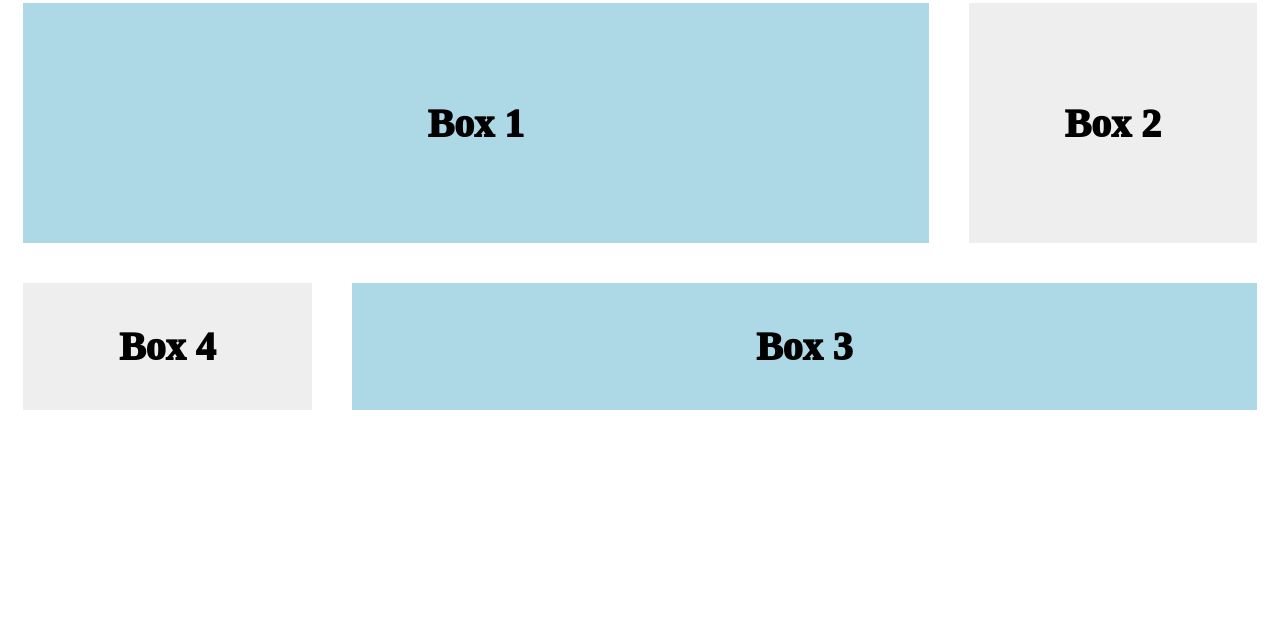
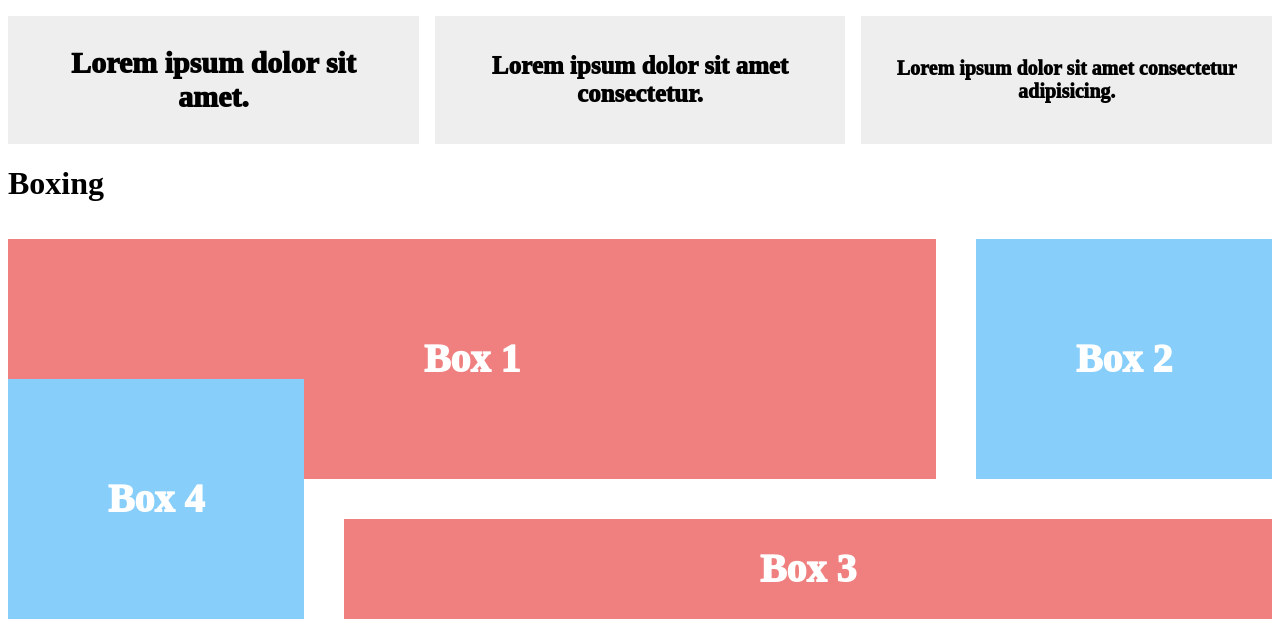
Before and after one commit to AlexGervasioNunes/DevWeb_2024_01, a plain HTML site: page CCS/GRID LAYOUT I/cssGridLayoutP1.html in a window 1280 px wide. Shown: the part 846-1473 px from the top of the page. Before the commit the page ends 1279 px from the top, so only its background shows below. Drawn offline with Linux system fonts and the light colour scheme.

Commit message:
modified:   CCS/GRID LAYOUT I/a.css 	modified:   CCS/GRID LAYOUT I/cssGridLayoutP1.html

```diff
--- a/CCS/GRID LAYOUT I/a.css
+++ b/CCS/GRID LAYOUT I/a.css
@@ -51,7 +51,7 @@
 
 .wrapperiii {
     font-weight: 1000;
-    padding: 15px;
+    padding-top: 15px;
     font-size: 40px;
     display: grid;
     grid-template-columns: 2fr 4fr 2fr;
@@ -62,12 +62,13 @@
 }
 
 .wrapperiii>div {
-    background: #eee;
-    padding: 1em;
+    background: lightskyblue;
+    color: #fff;
 }
 
 .wrapperiii>div:nth-child(odd) {
-    background: lightblue;
+    background: lightcoral;
+    color: #fff;
 }
 
 .box1 {
@@ -84,3 +85,8 @@
     grid-column: 2 / 4;
     grid-row: 3;
 }
+
+.box4 {
+    grid-column: 1;
+    grid-row: 2 / 4;
+}
--- a/CCS/GRID LAYOUT I/cssGridLayoutP1.html
+++ b/CCS/GRID LAYOUT I/cssGridLayoutP1.html
@@ -36,12 +36,16 @@
             Omnis, atque!
         </article>
     </section>
+    <h1>Wrapper</h1>
     <section class="wrapperii">
         <div> Lorem ipsum dolor sit, amet consectetur adipisicing elit. Provident maxime commodi laboriosam animi
             aperiam sit quisquam similique quia numquam reprehenderit eius aliquid reiciendis, tenetur quis omnis!
             Voluptas explicabo nesciunt, eveniet obcaecati labore dolores, tenetur dolor consequatur assumenda eius
             quibusdam aut!
         </div>
+    </section>
+    <h2>Nested</h2>
+    <section class="wrapperii">
     <div class="nested">
         <div>ABC</div>
         <div>DEF</div>
@@ -69,6 +73,7 @@
         Lorem ipsum dolor sit amet consectetur adipisicing.
     </div>
     </section>
+    <h1>Boxing</h1>
     <section class="wrapperiii">
         <div class="box box1 kh">Box 1</div>
         <div class="box box2 kh">Box 2</div>
```
Lines whose indentation alone changed are shown as unchanged.
